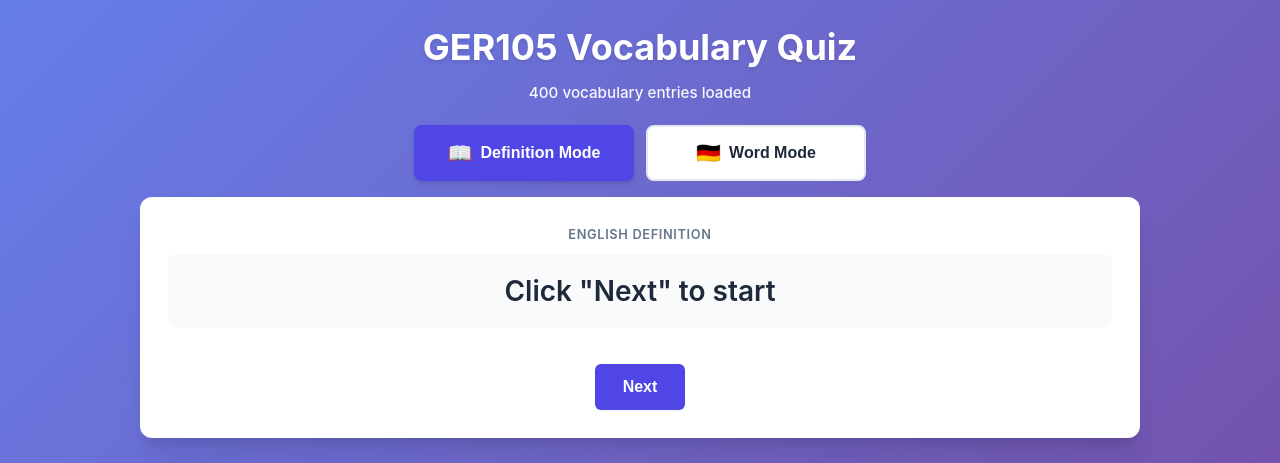
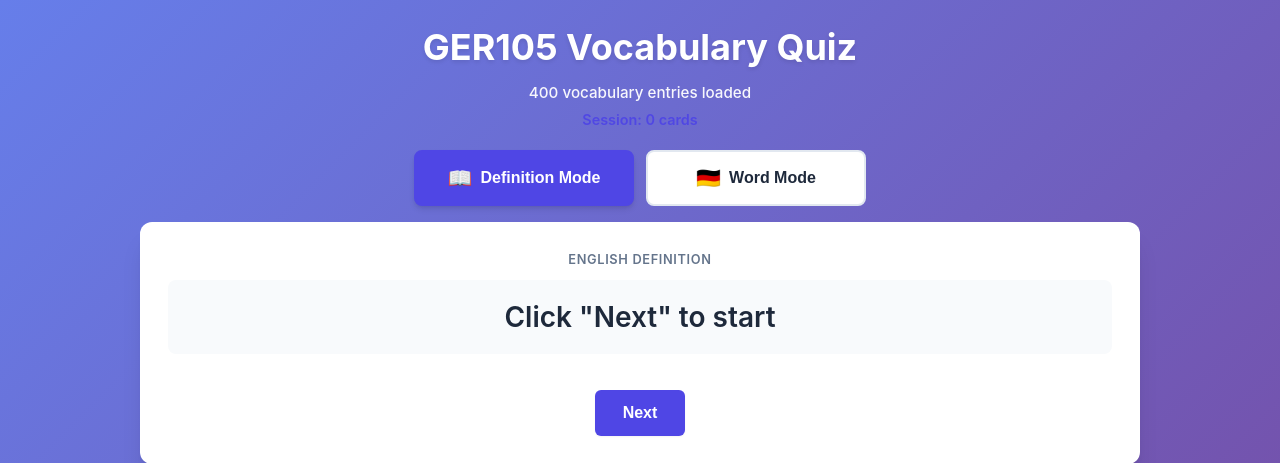
Before and after one commit to neivsinha/ger105_vocab, a Flask app: page / in a window 1280 px wide. Shown: the top 463 px of the page. Run offline with Flask 3, Linux system fonts and the light colour scheme.

Commit message:
updated counter

```diff
--- a/static/css/style.css
+++ b/static/css/style.css
@@ -61,6 +61,17 @@ header h1 {
     font-size: 0.95rem;
     opacity: 0.95;
     font-weight: 500;
+    display: flex;
+    flex-direction: column;
+    gap: 0.25rem;
+    align-items: center;
+}
+
+.session-counter {
+    font-size: 0.9rem;
+    font-weight: 600;
+    color: var(--primary-color);
+    opacity: 1;
 }
 
 /* Mode Selector */
--- a/static/js/app.js
+++ b/static/js/app.js
@@ -2,6 +2,7 @@
 let currentMode = 'definition';
 let currentEntry = null;
 let isAnswerRevealed = false;
+let sessionCardCount = 0;
 
 // DOM elements
 const modeButtons = document.querySelectorAll('.mode-btn');
@@ -12,6 +13,7 @@ const answerSection = document.getElementById('answer-section');
 const answerGrid = document.getElementById('answer-grid');
 const actionBtn = document.getElementById('action-btn');
 const statsElement = document.getElementById('vocab-count');
+const sessionCounter = document.getElementById('session-counter');
 const errorMessage = document.getElementById('error-message');
 
 // Field labels for display
@@ -102,7 +104,9 @@ function switchMode(mode) {
         promptLabel.textContent = 'German Word';
     }
 
-    // Reset and load new entry
+    // Reset session counter and load new entry
+    sessionCardCount = 0;
+    updateSessionCounter();
     resetQuiz();
     loadNextEntry();
 }
@@ -120,11 +124,21 @@ async function loadNextEntry() {
         displayPrompt();
         resetAnswer();
 
+        // Increment session counter
+        sessionCardCount++;
+        updateSessionCounter();
+
     } catch (error) {
         console.error('Error loading entry:', error);
         promptContent.textContent = 'Error loading vocabulary. Please check data.txt';
         actionBtn.disabled = true;
     }
+}
+
+// Update session counter display
+function updateSessionCounter() {
+    const cardText = sessionCardCount === 1 ? 'card' : 'cards';
+    sessionCounter.textContent = `Session: ${sessionCardCount} ${cardText}`;
 }
 
 // Display the prompt based on current mode
--- a/templates/index.html
+++ b/templates/index.html
@@ -12,6 +12,7 @@
             <h1>GER105 Vocabulary Quiz</h1>
             <div class="stats" id="stats">
                 <span id="vocab-count">Loading...</span>
+                <span class="session-counter" id="session-counter">Session: 0 cards</span>
             </div>
         </header>
 
```
